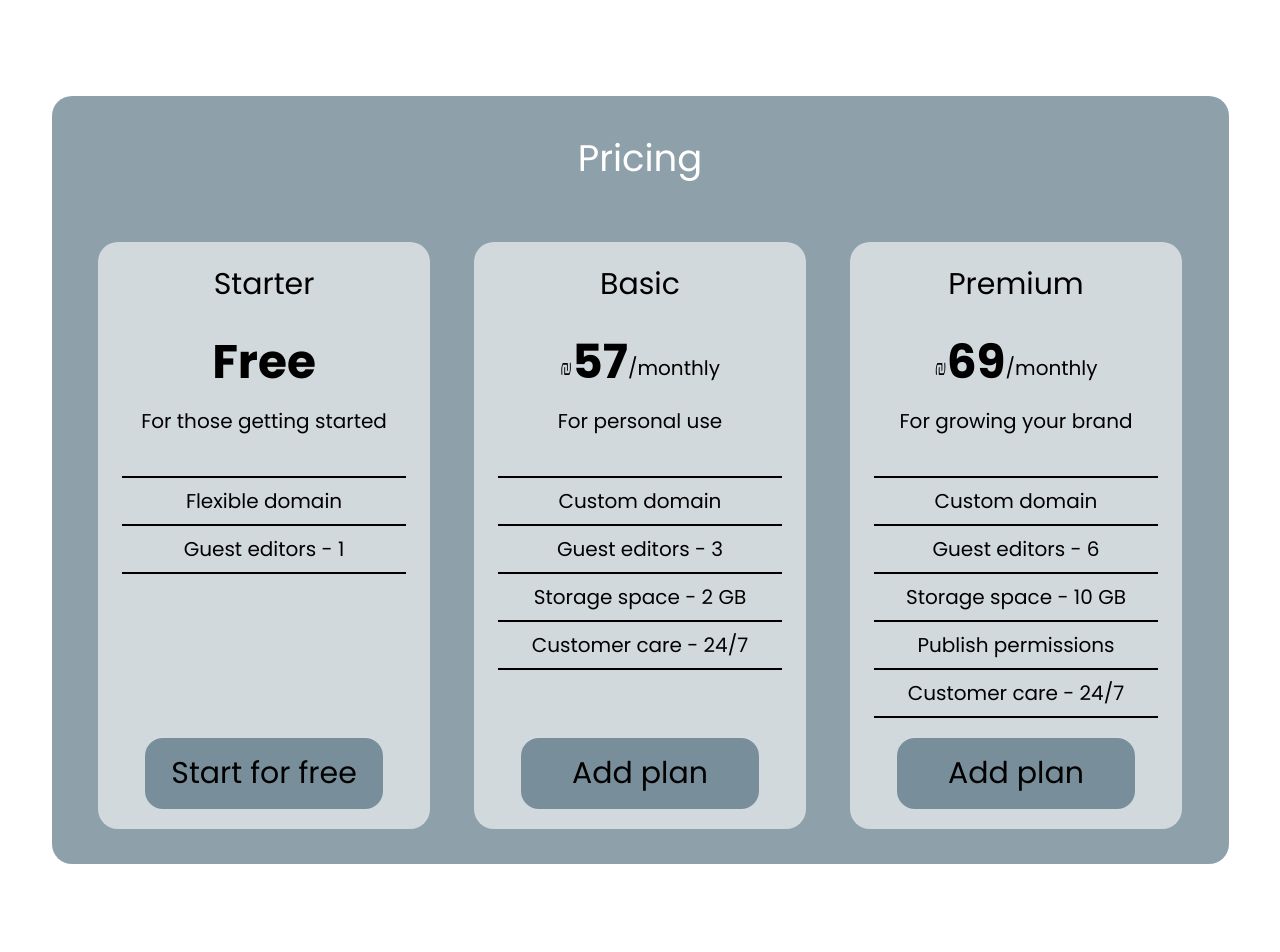
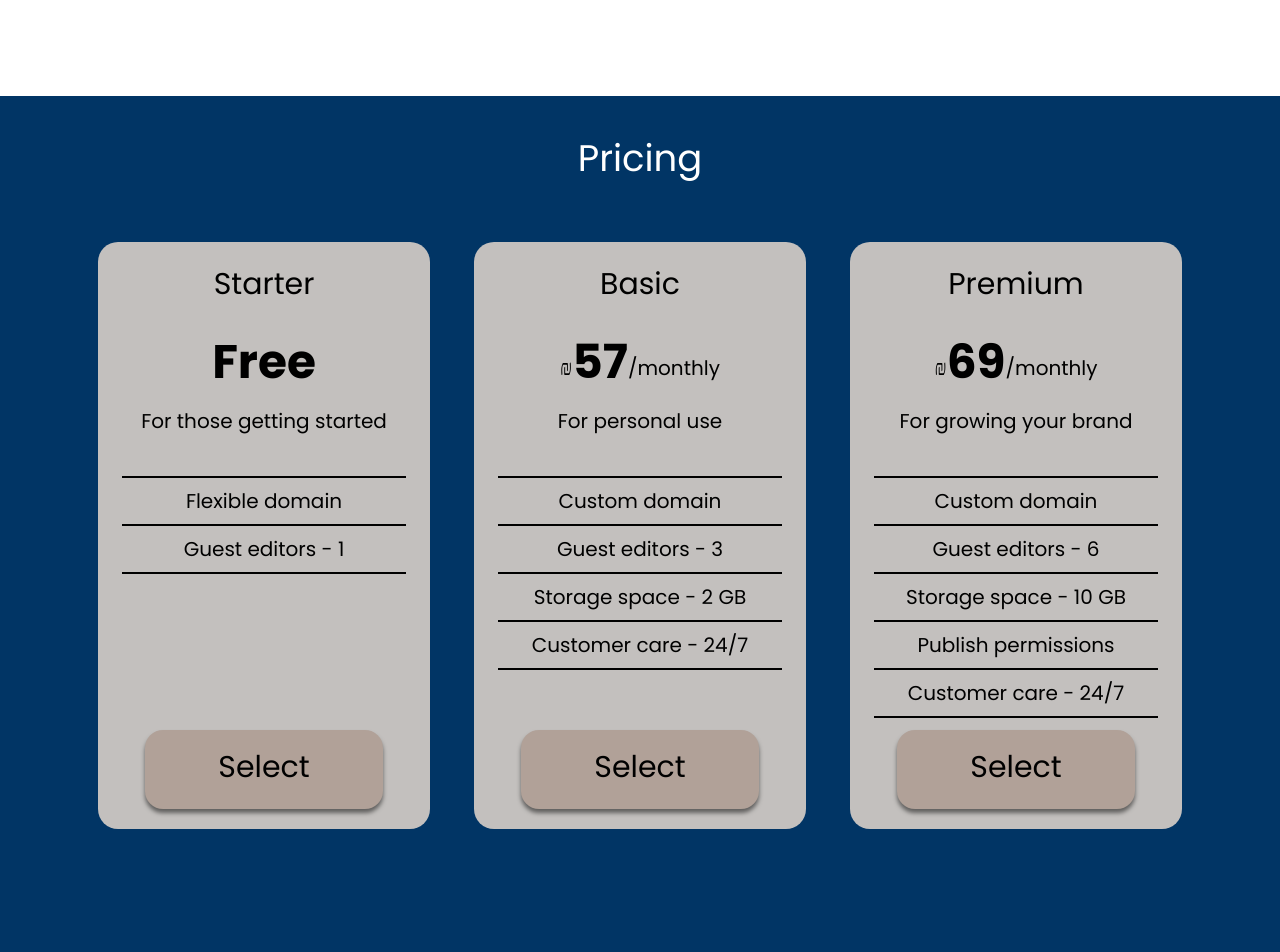
Before and after one commit to webAhead1/flexible, a Vue app: page / in a window 1280 px wide. Shown: the top 952 px of the page. Built offline with nearby package versions, Linux system fonts and the light colour scheme; the HTML template or start-up script is replaced by a standard one.

Commit message:
Fixig the colors depend on Figma

```diff
--- a/src/components/Pricing.vue
+++ b/src/components/Pricing.vue
@@ -1,6 +1,6 @@
 <template>
   <div class="flex justify-center py-24 font-myFont">
-    <div class="bg-[#2B4F6087] w-[1177px] h-[768px] rounded-[20px]">
+    <div class="bg-[#013565] w-full h-[885px]">
       <div class="pricingTxt">Pricing</div>
       <div class="flex justify-center space-x-11">
         <div class="mt-14">
@@ -9,7 +9,6 @@
             :price="price[0]"
             :sentence="sentence[0]"
             :offers="offers[0]"
-            :buttonText="buttonText[0]"
           />
         </div>
         <div class="mt-14">
@@ -20,7 +19,6 @@
             :monthly="monthly"
             :sentence="sentence[1]"
             :offers="offers[1]"
-            :buttonText="buttonText[1]"
           />
         </div>
         <div class="mt-14">
@@ -31,7 +29,6 @@
             :monthly="monthly"
             :sentence="sentence[2]"
             :offers="offers[2]"
-            :buttonText="buttonText[1]"
           />
         </div>
       </div>
@@ -67,7 +64,6 @@ export default {
           'Customer care - 24/7',
         ],
       ],
-      buttonText: ['Start for free', 'Add plan'],
       shekels: '₪',
       monthly: 'monthly',
     };
--- a/src/components/PricingCard.vue
+++ b/src/components/PricingCard.vue
@@ -1,9 +1,8 @@
 <template>
   <div class="relative">
     <div class="flex justify-center">
-      <div class="bg-[#FFFFFF99] w-[332px] h-[587px] rounded-[20px]">
+      <div class="bg-[#D7CEC7E8] w-[332px] h-[587px] rounded-[20px]">
         <div class="cardName">{{ name }}</div>
-
         <div class="flex justify-center">
           <span class="cardPrice">
             <b class="priceDetails">{{ shekels }}</b>
@@ -11,9 +10,7 @@
             <b v-if="monthly" class="priceDetails">/{{ monthly }}</b>
           </span>
         </div>
-
         <div class="cardSentence">{{ sentence }}</div>
-
         <div class="offers">
           <div class="cardOffers" v-for="offer in offers">
             <hr class="line" />
@@ -24,11 +21,11 @@
 
         <!-- Here we should remember witch of the offers the user choose,
            becouse after signing in/up we should give him this offer -->
-        <router-link to="/sign-in">
+        <router-link to="/">
           <!-- Here we should know if the user is already sign-in or not -->
           <div class="btnPosition">
-            <div class="bg-[#2B4F6087] rounded-[18px] w-[238px] h-[71px]">
-              <div class="cardButton">{{ buttonText }}</div>
+            <div class="btn">
+              <div class="cardButton">Select</div>
             </div>
           </div>
         </router-link>
@@ -38,14 +35,6 @@
 </template>
 <script>
 export default {
-  props: [
-    'name',
-    'shekels',
-    'price',
-    'monthly',
-    'sentence',
-    'offers',
-    'buttonText',
-  ],
+  props: ['name', 'shekels', 'price', 'monthly', 'sentence', 'offers'],
 };
 </script>
--- a/src/style.css
+++ b/src/style.css
@@ -4,7 +4,7 @@
 @tailwind utilities;
 
 .pricingTxt {
-  @apply text-white text-[37px] flex justify-center items-end  h-[90px];
+  @apply text-white text-[37px] flex justify-center items-end h-[90px];
 }
 .cardName {
   @apply flex justify-center pt-5 text-[30px];
@@ -27,11 +27,16 @@
 .line {
   @apply my-2 w-[284px] h-[2px] border-[1px] bg-black border-black;
 }
-.cardButton {
-  @apply flex justify-center h-[71px] items-center text-[30px] hover:bg-white hover:rounded-[18px] hover:h-[71px] active:bg-gray-100;
-}
-/* hover:h-16 active:hover:h-[71px] active:hover:pb-1  active:drop-shadow-2xl */
-
 .btnPosition {
   @apply absolute bottom-5 left-[47px];
 }
+.btn {
+  @apply bg-[#B1A198] shadow-[0px_4px_4px_#00000080] rounded-[18px] w-[238px] h-[79px];
+}
+.cardButton {
+  @apply flex justify-center h-[74px] items-center text-[30px] hover:bg-white hover:rounded-[18px] active:h-[79px] active:bg-gray-100 active:shadow-[0px_4px_4px_#00000090];
+}
+/* another active design for button */
+/* .cardButton {
+  @apply flex justify-center h-[79px] items-center text-[30px] hover:bg-white hover:rounded-[18px] active:h-[82px] active:bg-gray-200 active:shadow-[0px_4px_4px_#00000090];
+} */
```
